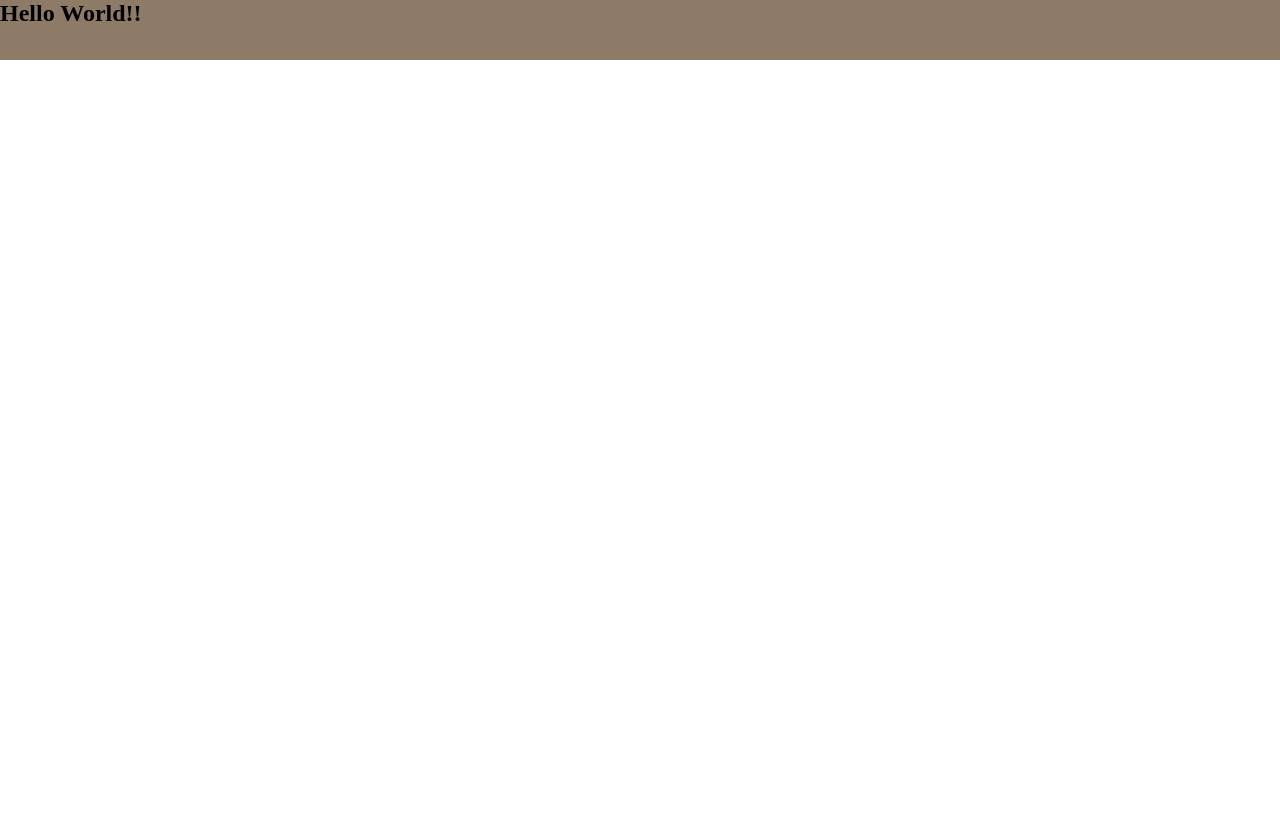
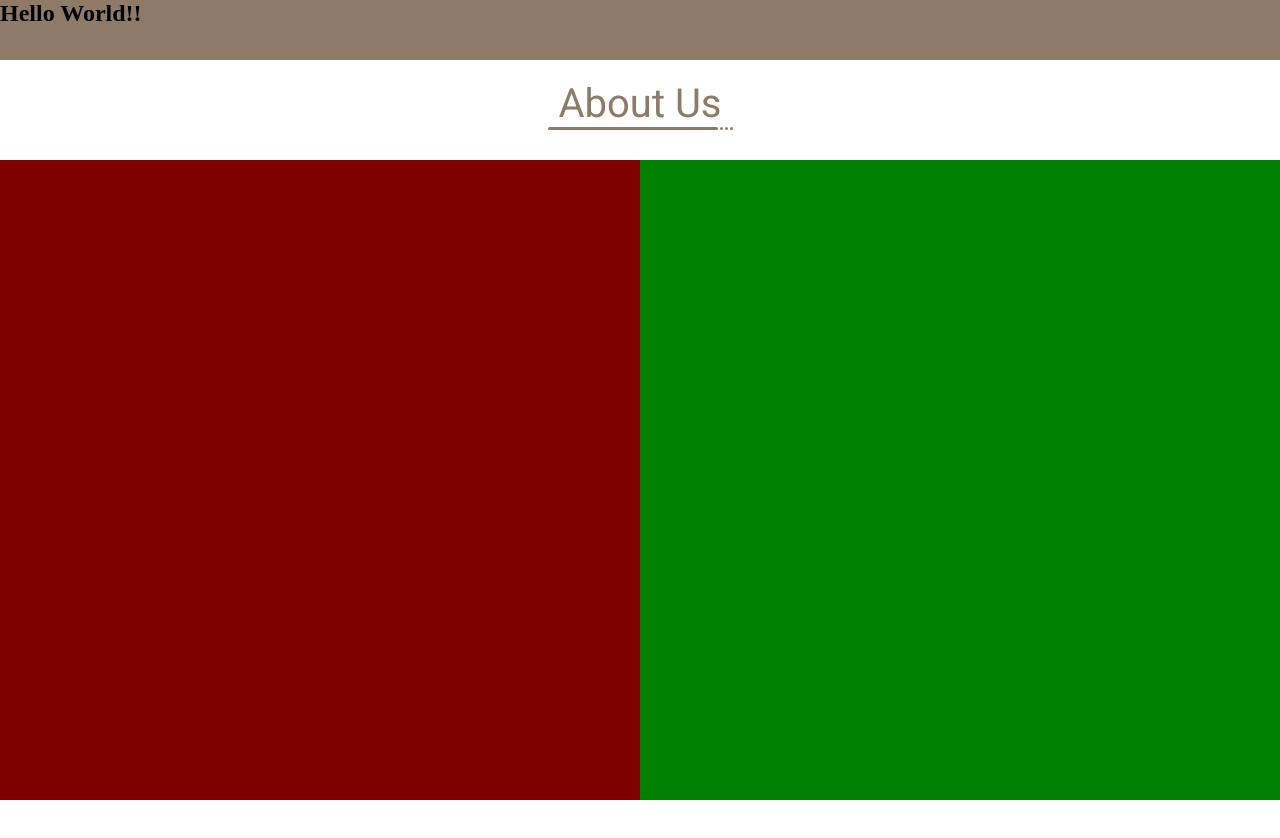
Before and after one commit to Muneebbhat/Cresent, a React (Vite) app: page / in a window 1280 px wide. Shown: the top 838 px of the page. Before the commit the page ends 800 px from the top, so only its background shows below. Built offline with nearby package versions, Linux system fonts and the light colour scheme.

Commit message:
page title added

```diff
--- a/src/App.jsx
+++ b/src/App.jsx
@@ -1,13 +1,15 @@
-import React from 'react'
-import './app.css'
-import { Header } from './Components'
+import React from 'react';
+import './app.css';
+import { Header } from './Components';
+import About from './pages/about/About';
 
 const App = () => {
   return (
     <div>
-      <Header/>
+      <Header />
+      <About />
     </div>
-  )
-}
+  );
+};
 
-export default App
+export default App;
--- /dev/null
+++ b/src/Components/PageTitle/title.jsx
@@ -0,0 +1,20 @@
+import React from 'react';
+import { PageTitle } from './titlestyle';
+
+const Title = ({ title, lineWidth }) => {
+  return (
+    <PageTitle width={lineWidth}>
+      <div className='title_container'>
+        <h1>{title}</h1>
+      </div>
+      <div className='line_div'>
+        <span className='dot1'></span>
+        <span className='dot2'></span>
+        <span className='dot3'></span>
+        <span className='dot4'></span>
+      </div>
+    </PageTitle>
+  );
+};
+
+export default Title;
--- /dev/null
+++ b/src/Components/PageTitle/titlestyle.js
@@ -0,0 +1,42 @@
+import styled from 'styled-components';
+import { Constant } from '../../assets/reusable/index';
+
+export const PageTitle = styled.section`
+  height: 100px;
+  padding: 20px 0;
+
+  .title_container {
+    width: 100vw;
+    display: flex;
+    align-items: center;
+    justify-content: center;
+    /* padding: 20px 0; */
+    h1 {
+      /* background-color: red; */
+      font-size: 40px;
+      font-family: 'Roboto', sans-serif;
+      font-weight: 400;
+      text-transform: capitalize;
+      color: ${Constant.Colors.primary};
+    }
+  }
+
+  .line_div {
+    width: 100vw;
+    display: flex;
+    justify-content: center;
+    gap: 2px;
+    /* background-color: green; */
+    span {
+      width: 3px;
+      height: 3px;
+      background-color: green;
+      border-radius: 50%;
+      background-color: ${Constant.Colors.primary};
+    }
+    .dot1 {
+      width: ${props => props.width};
+      border-radius: 50rem;
+    }
+  }
+`;
--- /dev/null
+++ b/src/Components/aboutDetails/AboutContent.jsx
@@ -0,0 +1,13 @@
+import React from 'react';
+import { AboutContainer } from './AboutContentStyle';
+
+const AboutContent = () => {
+  return (
+    <AboutContainer>
+      <div className='image_container'></div>
+      <div className='text_container'></div>
+    </AboutContainer>
+  );
+};
+
+export default AboutContent;
--- /dev/null
+++ b/src/Components/aboutDetails/AboutContentStyle.js
@@ -0,0 +1,14 @@
+import styled from 'styled-components';
+import { Constant } from '../../assets/reusable/index';
+
+export const AboutContainer = styled.div`
+  background-color: green;
+  height: 80%;
+  .image_container {
+    width: 50%;
+    height: 100%;
+    background-color: maroon;
+  }
+  .text_container {
+  }
+`;
--- a/src/app.css
+++ b/src/app.css
@@ -1,7 +1,7 @@
-*{
-    margin: 0;
-    padding: 0;
-    box-sizing: border-box;
-    text-decoration: none;
-
+* {
+  margin: 0;
+  padding: 0;
+  box-sizing: border-box;
+  text-decoration: none;
+  font-size: 'Roboto', sans-serif;
 }
--- a/src/pages/about/About.jsx
+++ b/src/pages/about/About.jsx
@@ -1,11 +1,15 @@
-import React from 'react'
+import React from 'react';
+import AboutContent from '../../Components/aboutDetails/AboutContent';
+import Title from '../../Components/PageTitle/title';
+import { AboutWrapper } from './aboutStyle';
 
 const About = () => {
   return (
-    <div>
-      <h1>About Page</h1>
-    </div>
-  )
-}
+    <AboutWrapper>
+      <Title title='about us' lineWidth='170px' />
+      <AboutContent />
+    </AboutWrapper>
+  );
+};
 
-export default About
+export default About;
--- /dev/null
+++ b/src/pages/about/aboutStyle.js
@@ -0,0 +1,7 @@
+import styled from 'styled-components';
+import { Constant } from '../../assets/reusable/index';
+
+export const AboutWrapper = styled.section`
+  height: 100vh;
+  background-color: #fff;
+`;
```
Also changed, not shown: 1 other file (tests, documents, lock files or other folders).
